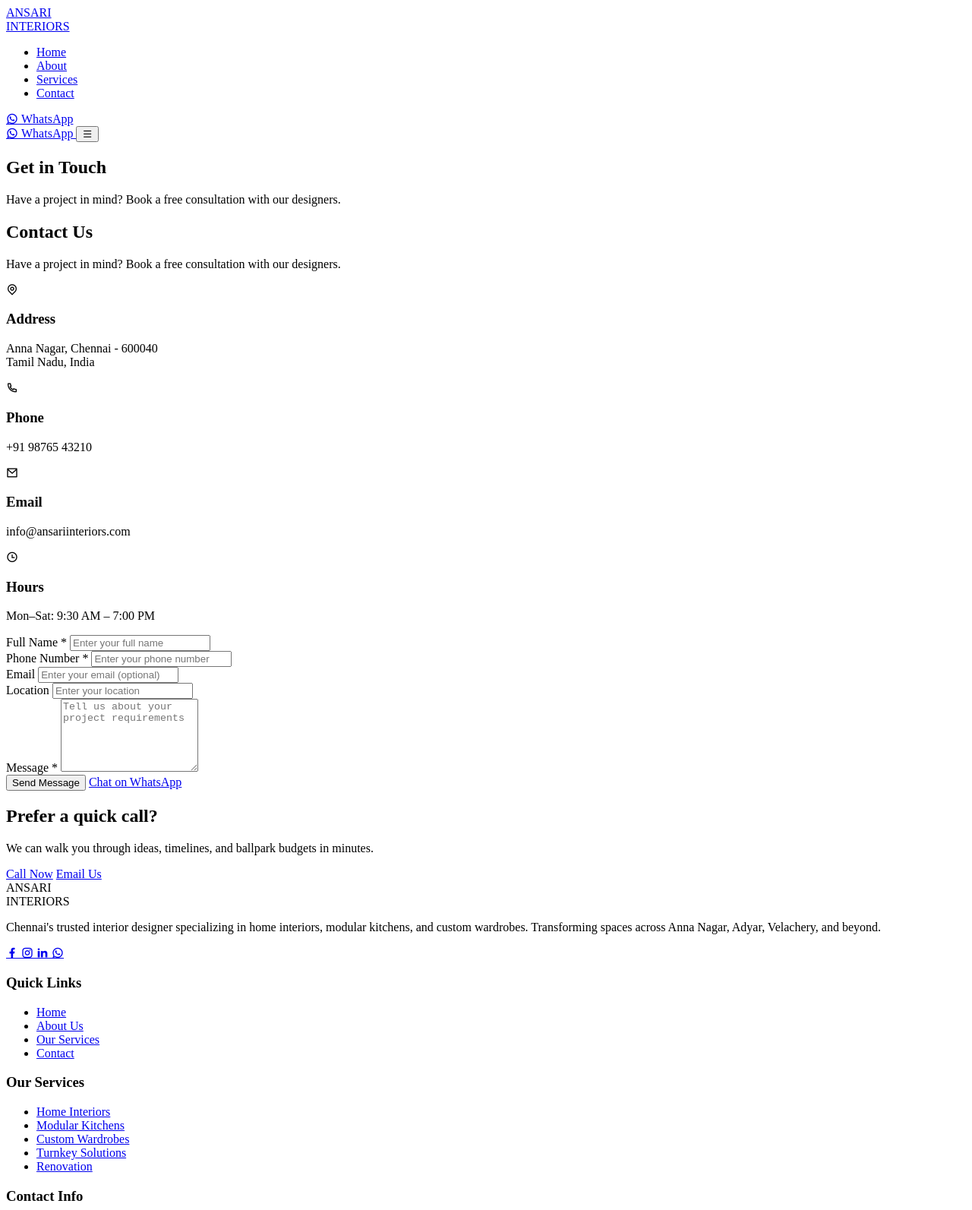
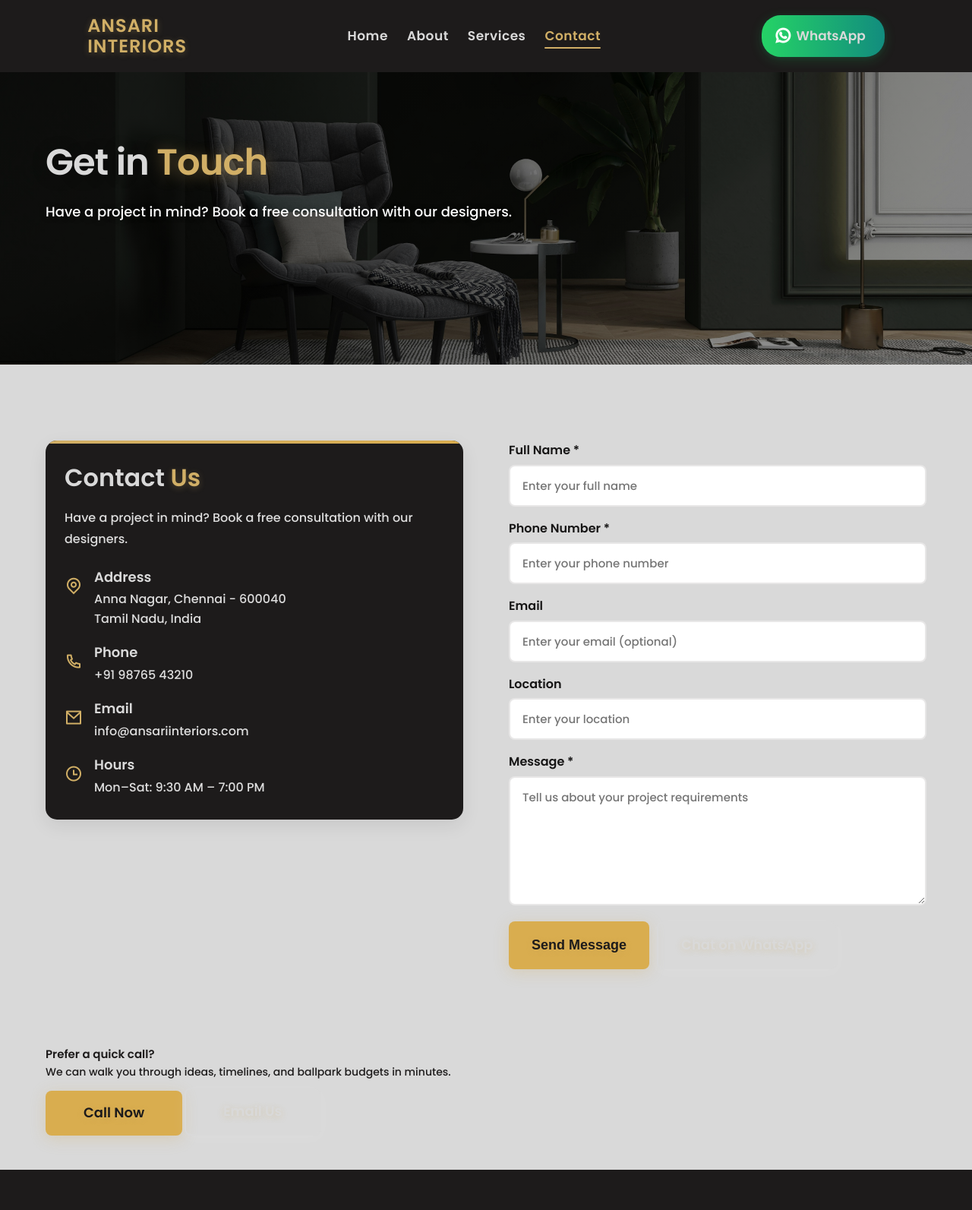
Before and after one commit to DEENdev100/ansari-interiors, a plain HTML site: page contact.html in a window 1280 px wide. Shown: the top 1593 px of the page at 76% size. Drawn offline with nearby package versions, Linux system fonts and the light colour scheme; the site is published under a folder, as on GitHub Pages, so addresses that start at the root find nothing.

Commit message:
Fix GitHub Pages 404: relative paths, subdir meta-refresh, favicon and nav links

```diff
--- a/about.html
+++ b/about.html
@@ -8,7 +8,7 @@
     <meta name="keywords" content="about Ansari Interiors, interior designer Chennai story, Chennai interior design company, home interiors Chennai about, modular kitchen Chennai expert, Ansari Interiors team">
     <link href="https://fonts.googleapis.com/css?family=Poppins:400,500,600&display=swap" rel="stylesheet">
     <link href="https://cdn.jsdelivr.net/npm/remixicon@3.5.0/fonts/remixicon.css" rel="stylesheet">
-    <link rel="icon" href="/favicon/favicon.svg" type="image/svg+xml">
+    <link rel="icon" href="favicon/favicon.svg" type="image/svg+xml">
     <link rel="stylesheet" href="css/styles.css">
     <link rel="stylesheet" href="css/about.css">
     <link rel="stylesheet" href="css/animation.css">
@@ -19,7 +19,7 @@
 <body>
     <header class="site-header">
       <div class="header-container">
-        <a href="/interior-design-in-chennai/" class="logo">
+        <a href="interior-design-in-chennai/" class="logo">
           <span class="highlight">ANSARI <br> INTERIORS</span>
         </a>
         <nav class="navbar">
@@ -177,7 +177,7 @@
           <div class="footer__section">
             <h3 class="footer__title">Quick Links</h3>
             <ul class="footer__links">
-              <li><a href="/interior-design-in-chennai/">Home</a></li>
+              <li><a href="interior-design-in-chennai/">Home</a></li>
               <li><a href="about.html">About Us</a></li>
               <li><a href="services.html">Our Services</a></li>
               <li><a href="contact.html">Contact</a></li>
--- a/contact.html
+++ b/contact.html
@@ -7,26 +7,26 @@
     <meta name="description" content="Get in touch with Ansari Interiors in Chennai. Book a free consultation for home interiors, modular kitchens, wardrobes and turnkey solutions.">
     <link href="https://fonts.googleapis.com/css?family=Poppins:400,500,600&display=swap" rel="stylesheet">
     <link href="https://cdn.jsdelivr.net/npm/remixicon@3.5.0/fonts/remixicon.css" rel="stylesheet">
-    <link rel="icon" href="/favicon/favicon.svg" type="image/svg+xml">
-    <link rel="stylesheet" href="/css/styles.css">
-    <link rel="stylesheet" href="/css/contact.css">
-    <link rel="stylesheet" href="/css/animation.css">
-    <script src="/js/main.js" defer></script>
-    <script src="/js/animation.js" defer></script>
+    <link rel="icon" href="favicon/favicon.svg" type="image/svg+xml">
+    <link rel="stylesheet" href="css/styles.css">
+    <link rel="stylesheet" href="css/contact.css">
+    <link rel="stylesheet" href="css/animation.css">
+    <script src="js/main.js" defer></script>
+    <script src="js/animation.js" defer></script>
     <link rel="canonical" href="/contact.html">
   </head>
   <body>
     <header class="site-header">
       <div class="header-container">
-        <a href="/interior-design-in-chennai/" class="logo">
+        <a href="interior-design-in-chennai/" class="logo">
           <span class="highlight">ANSARI <br> INTERIORS</span>
         </a>
         <nav class="navbar">
             <ul class="nav-list">
-            <li><a href="/interior-design-in-chennai/">Home</a></li>
-            <li><a href="/about.html">About</a></li>
-            <li><a href="/services.html">Services</a></li>
-            <li><a href="/contact.html" class="active">Contact</a></li>
+            <li><a href="interior-design-in-chennai/">Home</a></li>
+            <li><a href="about.html">About</a></li>
+            <li><a href="services.html">Services</a></li>
+            <li><a href="contact.html" class="active">Contact</a></li>
           </ul>
           <a href="https://wa.me/919876543210" target="_blank" class="whatsapp-btn mobile-whatsapp" title="Chat on WhatsApp">
             <i class="ri-whatsapp-line"></i> WhatsApp
@@ -166,20 +166,20 @@
             <h3 class="footer__title">Quick Links</h3>
             <ul class="footer__links">
               <li><a href="/interior-design-in-chennai/">Home</a></li>
-              <li><a href="/about.html">About Us</a></li>
-              <li><a href="/services.html">Our Services</a></li>
-              <li><a href="/contact.html">Contact</a></li>
+              <li><a href="about.html">About Us</a></li>
+              <li><a href="services.html">Our Services</a></li>
+              <li><a href="contact.html">Contact</a></li>
             </ul>
           </div>
 
           <div class="footer__section">
             <h3 class="footer__title">Our Services</h3>
             <ul class="footer__links">
-              <li><a href="/services.html">Home Interiors</a></li>
-              <li><a href="/services.html">Modular Kitchens</a></li>
-              <li><a href="/services.html">Custom Wardrobes</a></li>
-              <li><a href="/services.html">Turnkey Solutions</a></li>
-              <li><a href="/services.html">Renovation</a></li>
+              <li><a href="services.html">Home Interiors</a></li>
+              <li><a href="services.html">Modular Kitchens</a></li>
+              <li><a href="services.html">Custom Wardrobes</a></li>
+              <li><a href="services.html">Turnkey Solutions</a></li>
+              <li><a href="services.html">Renovation</a></li>
             </ul>
           </div>
 
```
Also changed, not shown: index.html (+1 -1 lines), interior-design-in-chennai/index.html (+7 -7 lines), services.html (+3 -3 lines).
